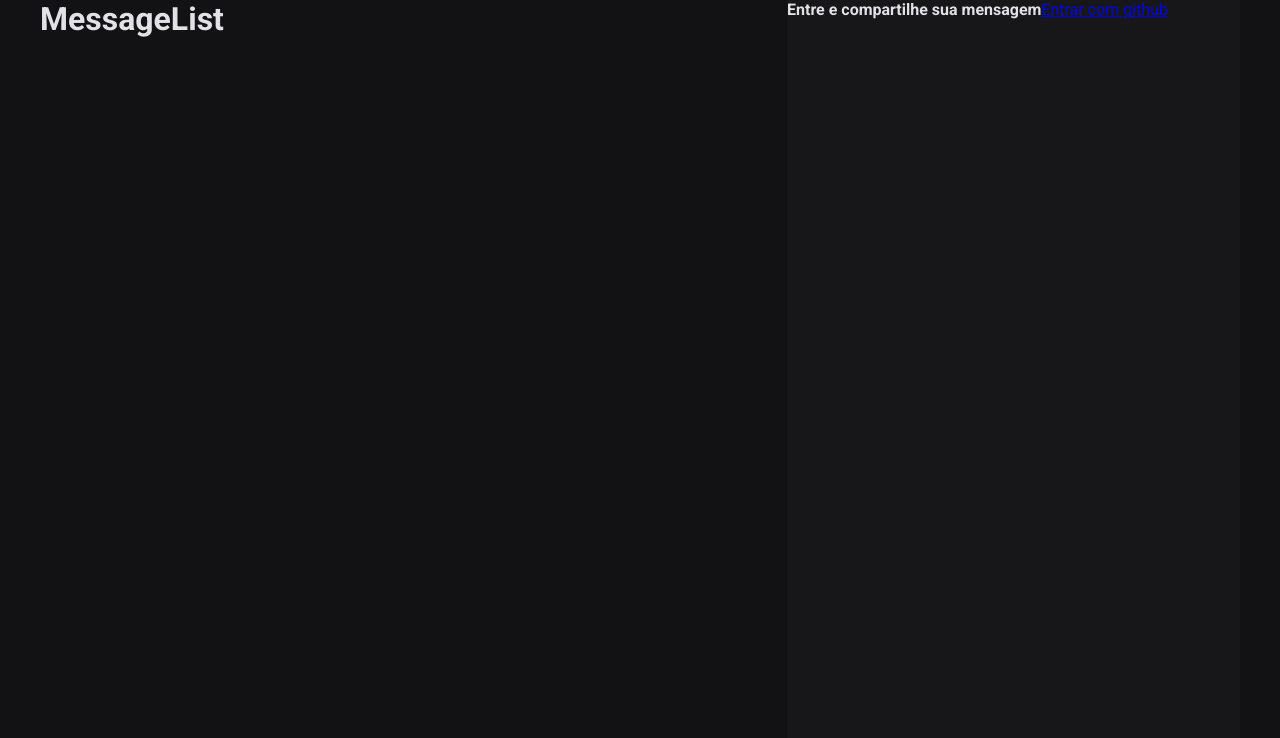
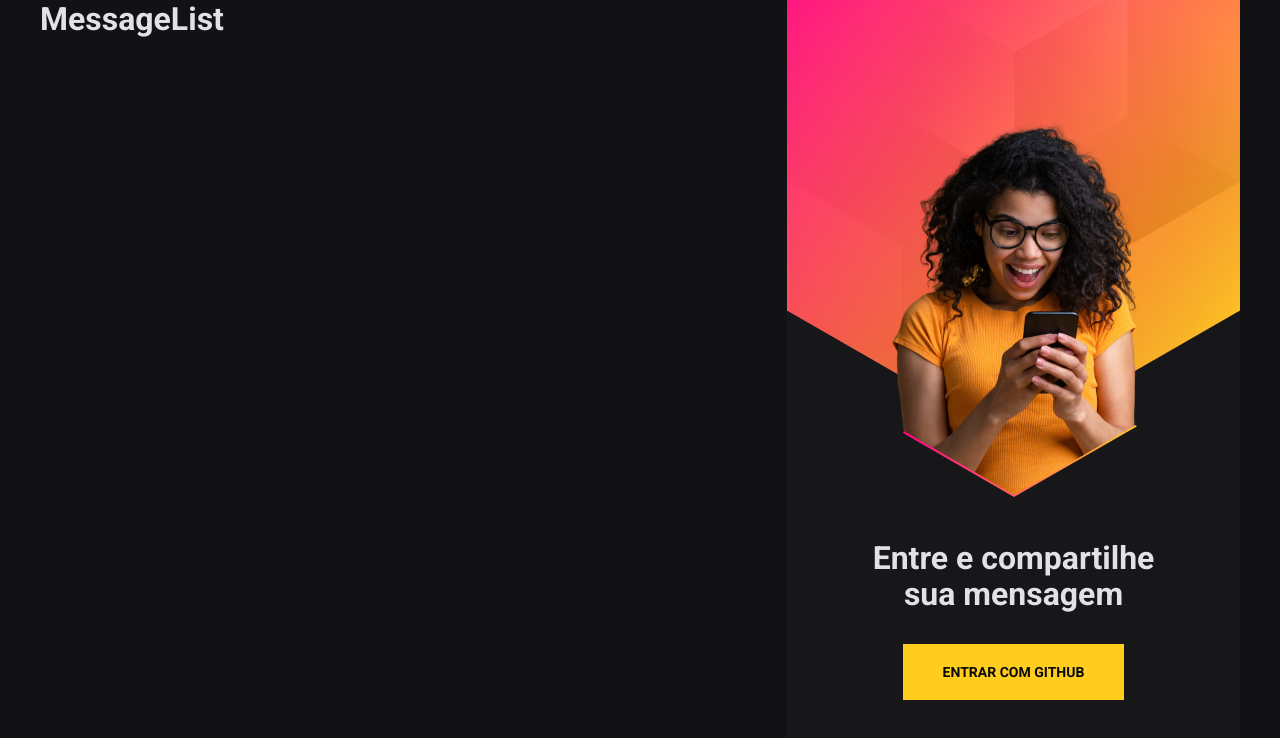
Before and after one commit to jefferson29rodrigues/nlw-heat, a React (Vite) app in the folder web/: page / in a window 1280 px wide. Shown: the top 738 px of the page. Built offline with nearby package versions, Linux system fonts and the light colour scheme.

Commit message:
estilizando lobin box

```diff
--- a/web/src/components/LoginBox/styles.module.scss
+++ b/web/src/components/LoginBox/styles.module.scss
@@ -1,5 +1,38 @@
 .loginBoxWrapper {
     height: 100vh;
     width: 100%;
-    background: #17171a;
+    background: #17171a url(../../assets/banner-girl.png) no-repeat center top;
+
+    padding: 440px 80px 0;
+    text-align: center;
+
+    display: flex;
+    flex-direction: column;
+    justify-content: center;
+    align-items: center;
+
+    strong {
+        font-size: 32px;
+        line-height: 36px;
+    }
+
+    .signInWithGithub {
+        background: #ffcd1e;
+        margin-top: 32px;
+        padding: 0 40px;
+        height: 56px;
+        color: #09090a;
+        font-size: 14px;
+        font-weight: bold;
+        text-transform: uppercase;
+        text-decoration: none;
+
+        display: flex;
+        align-items: center;
+        justify-content: center;
+
+        &:hover {
+            filter: brightness(0.9);
+        }
+    }
 }
```
